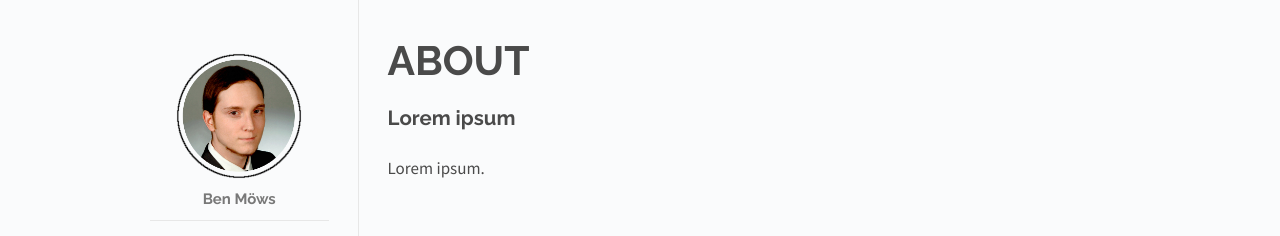
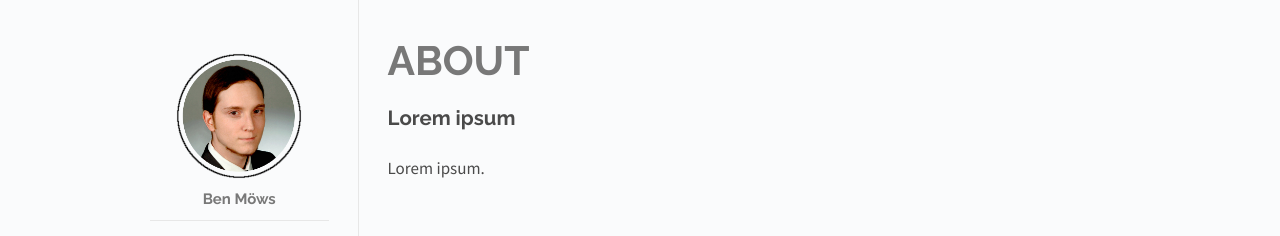
Before and after one commit to moews/moews.github.io, a Jekyll site: the page built from index.html, in a window 1280 px wide. Shown: the top 236 px of the page. Built offline with Jekyll 4.4.1, drawn with Linux system fonts in a browser that asks for light colours.

Commit message:
Update main.css

```diff
--- a/css/main.css
+++ b/css/main.css
@@ -83,6 +83,7 @@ a:hover {
 
 .title {
   display: inline-block;
+  color: #787878;
   text-align: center;
   line-height: 25px;
 }
@@ -138,7 +139,7 @@ a:hover {
 }
 
 #title {
-  color: #4a4a4a;
+  color: #787878;
   margin-bottom: 0.35em;
   font-size: 3em;
   line-height: 40px;
```
